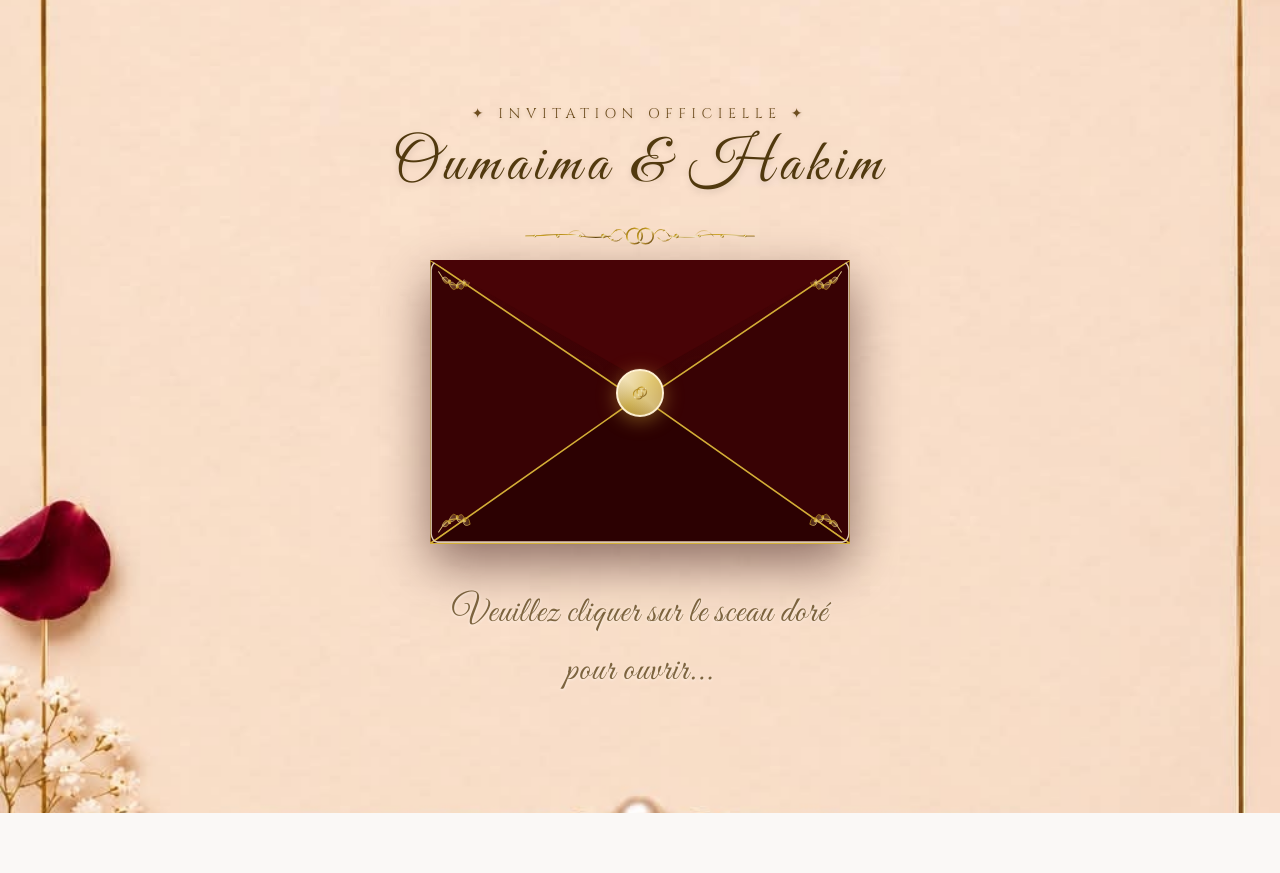
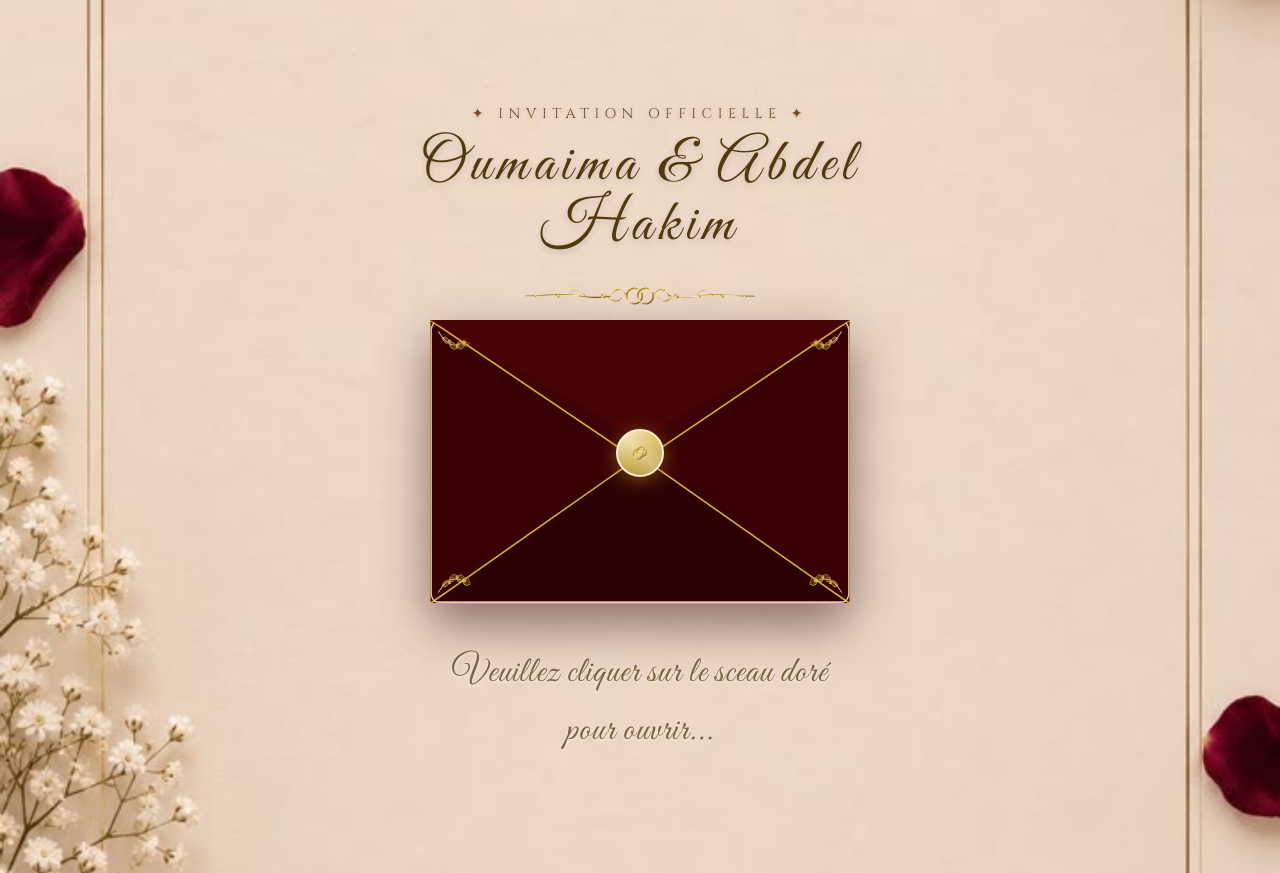
Before and after one commit to israaazzi2008-jpg/Fiancaille, a React (Vite) app: page / in a window 1280 px wide. Before the commit the page ends 813 px from the top, so only its background shows below. Built offline with nearby package versions, Linux system fonts and the light colour scheme; a web font is replaced by a local one.

Commit message:
Update background image and names in Envelope component

```diff
--- a/src/components/Envelope.tsx
+++ b/src/components/Envelope.tsx
@@ -161,14 +161,19 @@ export const Envelope: React.FC<EnvelopeProps> = ({ onOpen }) => {
         </defs>
       </svg>
 
-      {/* Uploaded Background Picture - 100% original with no shadowing, no lighting/eclairs, and no overlays */}
+      {/* Uploaded Background Picture - named baj.jpg */}
       <div className="absolute inset-0 z-0 pointer-events-none overflow-hidden">
         <img
-          src="/back.jpg"
+          src="/baj.jpg"
           alt="Introduction Background"
           referrerPolicy="no-referrer"
           onError={(e) => {
-            e.currentTarget.src = "/luxury_sanctuary_backdrop.png";
+            const img = e.currentTarget;
+            if (img.getAttribute('src') !== '/back.jpg') {
+              img.src = '/back.jpg';
+            } else {
+              img.src = '/luxury_sanctuary_backdrop.png';
+            }
           }}
           className="w-full h-full object-cover object-center"
         />
@@ -185,7 +190,7 @@ export const Envelope: React.FC<EnvelopeProps> = ({ onOpen }) => {
           ✦ INVITATION OFFICIELLE ✦
         </span>
         <h1 className="font-royal text-5xl md:text-6xl text-[#51390e] tracking-widest font-light drop-shadow-md">
-          Oumaima & Hakim
+          Oumaima & Abdel Hakim
         </h1>
         <div className="pt-1">
           <EngagementRingsDivider className="w-64 h-12 text-[#b88d2f] mx-auto" />
```
